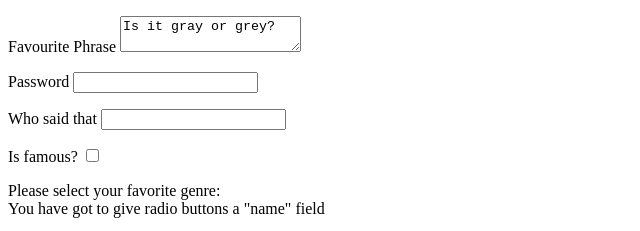
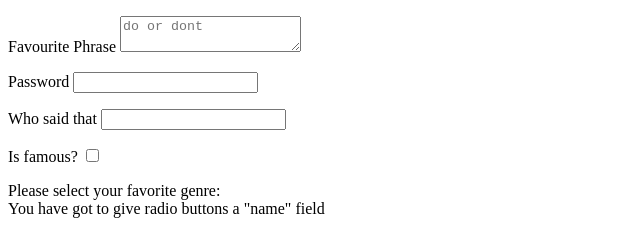
Before and after one commit to zackn9ne/homework1-1, a plain HTML site: page index.html in a window 1280 px wide. Shown: the top 231 px of the page, 0-640 px from the left. Drawn offline with Linux system fonts and the light colour scheme.

Commit message:
looks good, just one pointer about placeholder argument

```diff
--- a/index.html
+++ b/index.html
@@ -7,8 +7,9 @@
 <body>
 <form action="http://www.example.com/login.php">
 
+  <!-- try using placeholder argument it's neat -->
     <p>Favourite Phrase
-      <textarea>Is it gray or grey?</textarea>
+      <textarea placeholder="do or dont"></textarea>
     </p>
 
     <p>Password
@@ -32,6 +33,8 @@
   You have got to give radio buttons a "name" field
   </p>
 <p>Genre<form action="http://www.example.com/login.php">
+
+  <!-- try using placeholder argument it's neat -->
 
     <p>Favourite Phrase
       <textarea>words yo...</textarea>
```
